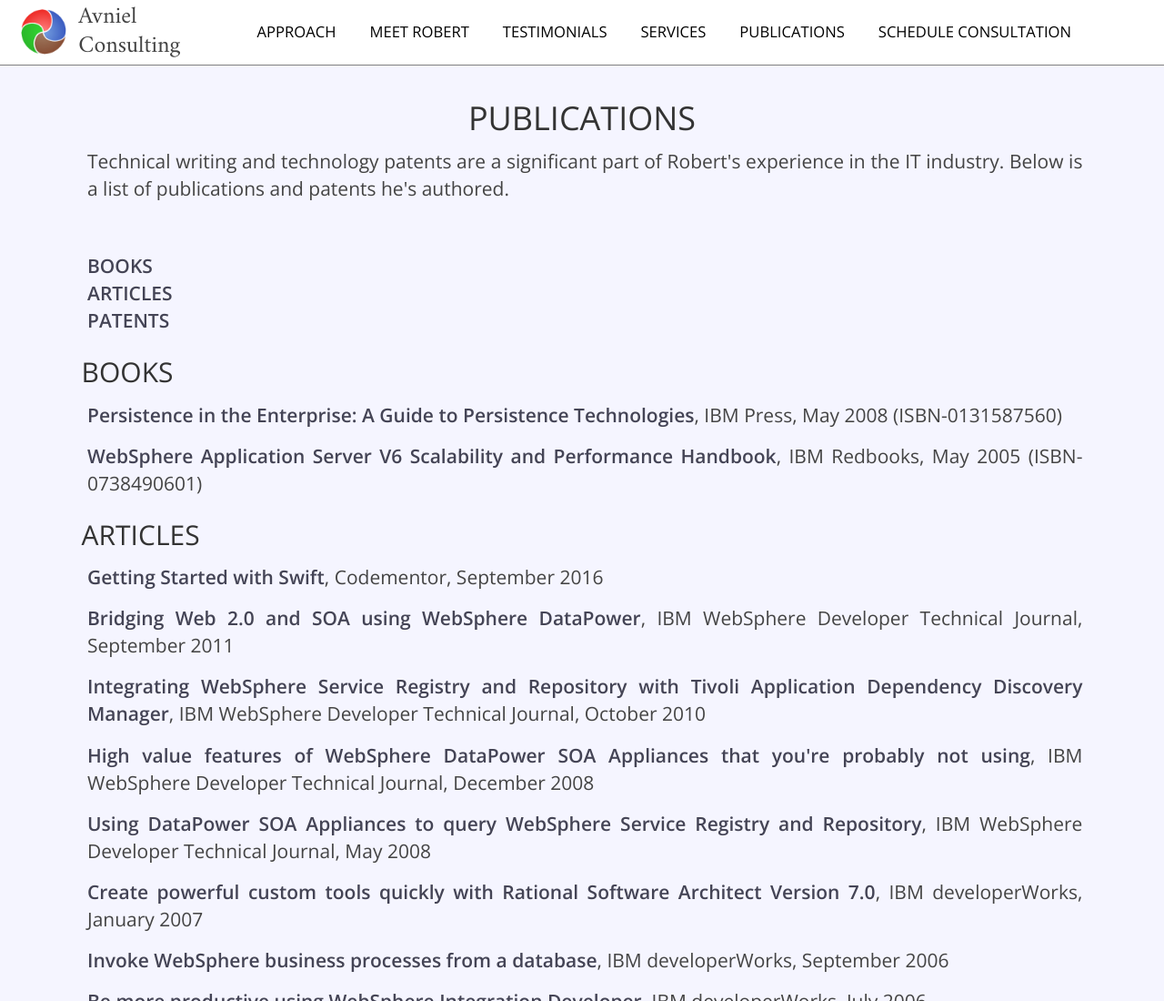
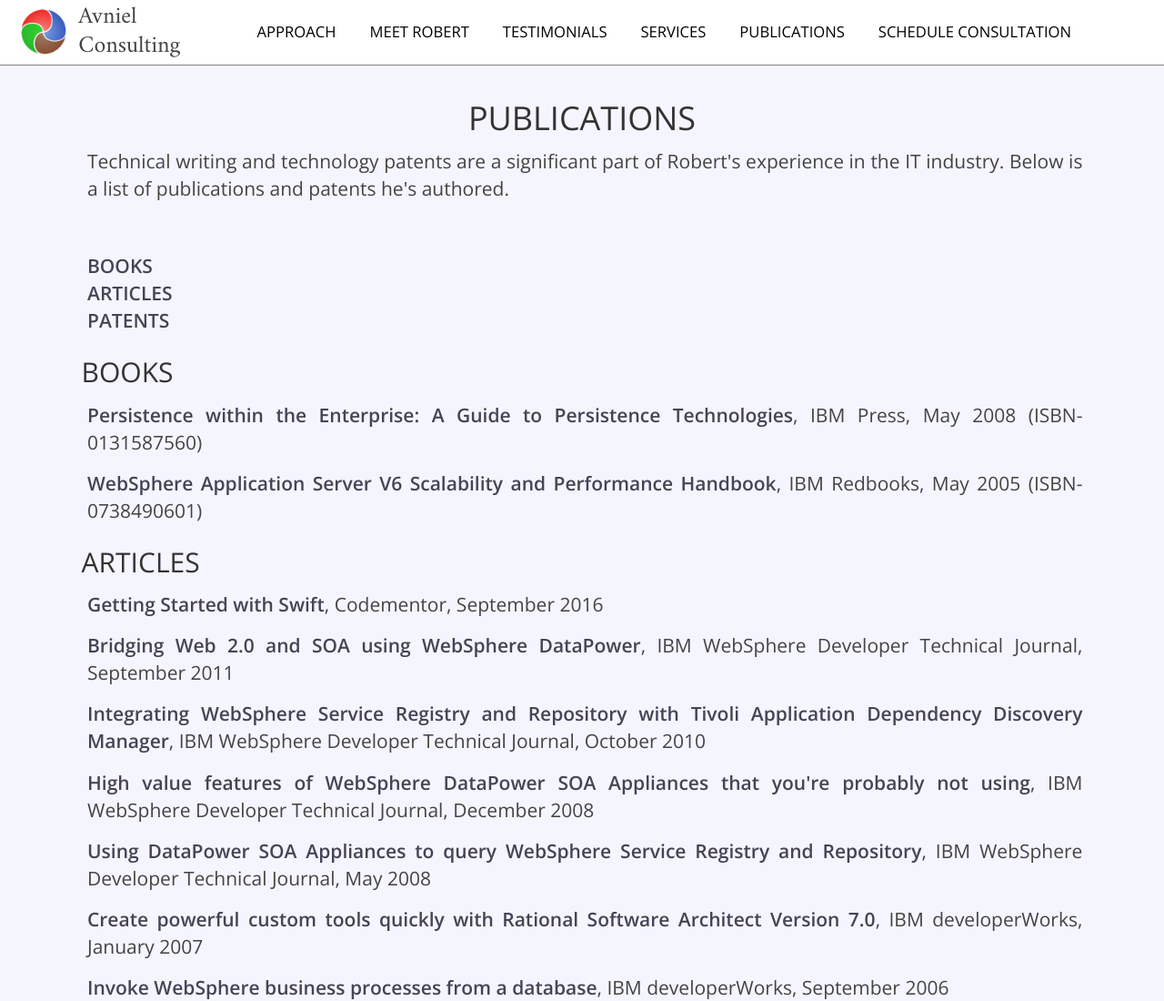
Before and after one commit to avnielconsulting/avnielconsulting.github.io, a plain HTML site: page publications.html in a window 1280 px wide. Shown: the top 1100 px of the page at 91% size. Drawn offline with nearby package versions, Linux system fonts and the light colour scheme.

Commit message:
testimonials

```diff
--- a/publications.html
+++ b/publications.html
@@ -59,7 +59,7 @@
 
 	<h2 id="books">BOOKS</h2>
 
-	<p><a href="https://smile.amazon.com/Persistence-Enterprise-Guide-Technologies/dp/0131587560">Persistence in the Enterprise: A Guide to Persistence Technologies</a>, IBM Press, May 2008 (ISBN-0131587560)</p>
+	<p><a href="https://smile.amazon.com/Persistence-Enterprise-Guide-Technologies/dp/0131587560">Persistence within the Enterprise: A Guide to Persistence Technologies</a>, IBM Press, May 2008 (ISBN-0131587560)</p>
 
 	<p><a href="http://www.redbooks.ibm.com/abstracts/sg246392.html">WebSphere Application Server V6 Scalability and Performance Handbook</a>, IBM Redbooks, May 2005 (ISBN-0738490601)</p>
 
```
